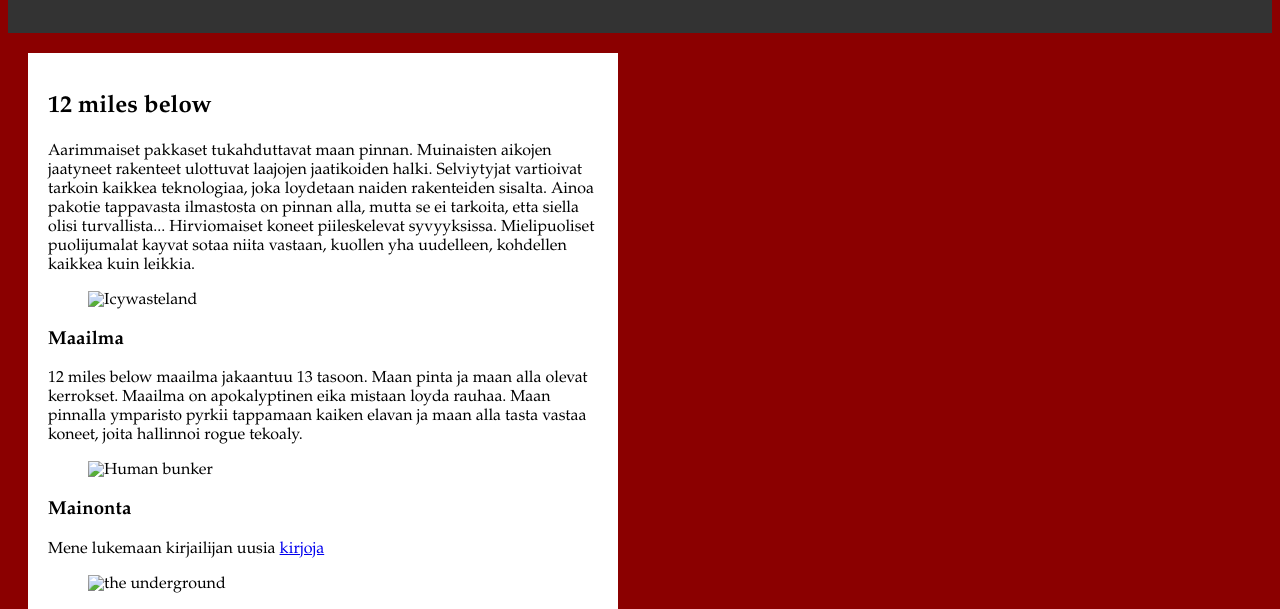
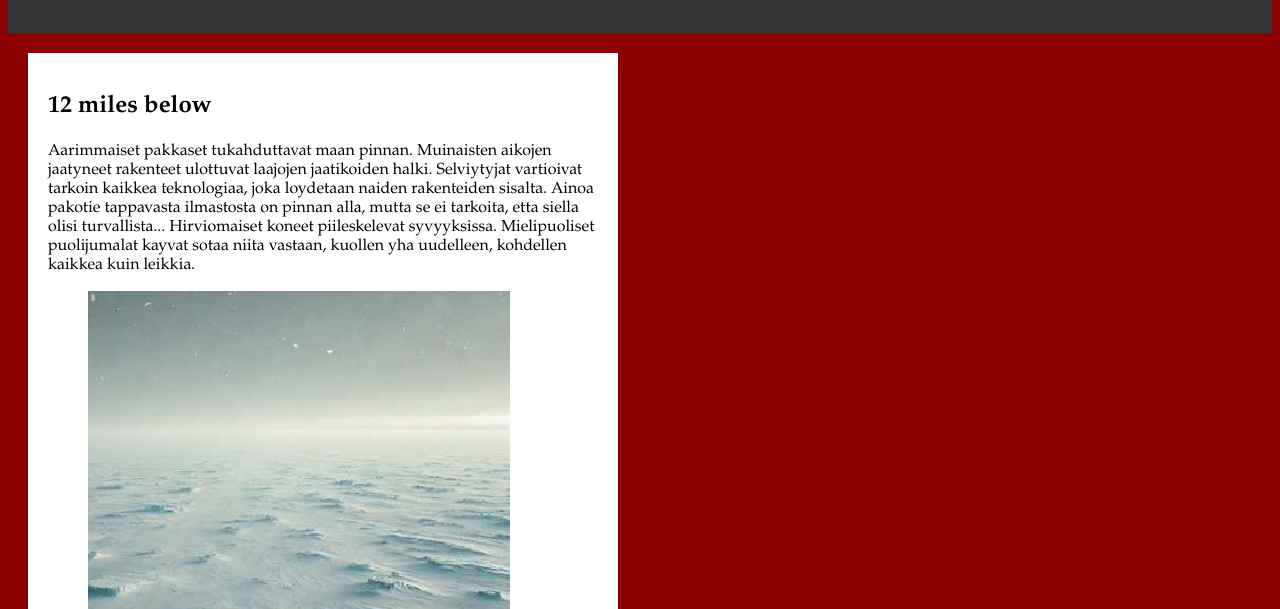
Before and after one commit to Veli-Valas/12-Miles.github.io, a plain HTML site: page index.html in a window 1280 px wide. Shown: the part 228-837 px from the top of the page. Drawn offline with Linux system fonts and the light colour scheme; files that its build step writes are made by us from their sources.

Commit message:
index.html

```diff
--- a/index.html
+++ b/index.html
@@ -37,21 +37,21 @@
                 Hirviomaiset koneet piileskelevat syvyyksissa. Mielipuoliset puolijumalat kayvat sotaa niita vastaan, kuollen yha uudelleen, kohdellen kaikkea kuin leikkia. </p>
            <!-- Kuvan sisaltava elementti -->
            <figure>
-              <img class="kuva" src="images/icywasteland.jpg" alt="Icywasteland">
+              <img class="kuva" src="icywasteland.jpg" alt="Icywasteland">
            </figure>
            <!-- Otsikko ja kappale, joka kuvaa maailman rakennetta -->
            <h3>Maailma</h3>
               <p>12 miles below maailma jakaantuu 13 tasoon. Maan pinta ja maan alla olevat kerrokset. Maailma on apokalyptinen eika mistaan loyda rauhaa. Maan pinnalla ymparisto pyrkii tappamaan kaiken elavan ja maan alla tasta vastaa koneet, joita hallinnoi rogue tekoaly.</p>
            <!-- Kuvan sisaltava elementti? -->
            <figure>
-              <img class="kuva" src="images/bunker.jpg" alt="Human bunker">
+              <img class="kuva" src="bunker.jpg" alt="Human bunker">
            </figure>
            <!-- Otsikko ja kappale, joka mainostaa kirjailijan uusia kirjoja -->
            <h3>Mainonta</h3>
               <p>Mene lukemaan kirjailijan uusia <a href="https://www.amazon.com/12-Miles-Below-IV-Progression-ebook/dp/B0CRLGGF77?ref_=ast_author_dp">kirjoja</a> </p>
            <!-- Kuvan sisaltava elementti? -->
            <figure>
-              <img class="kuva" src="images/bunker2.jpg" alt="the underground">
+              <img class="kuva" src="bunker2.jpg" alt="the underground">
            </figure>
         </div>
     </section>
```
